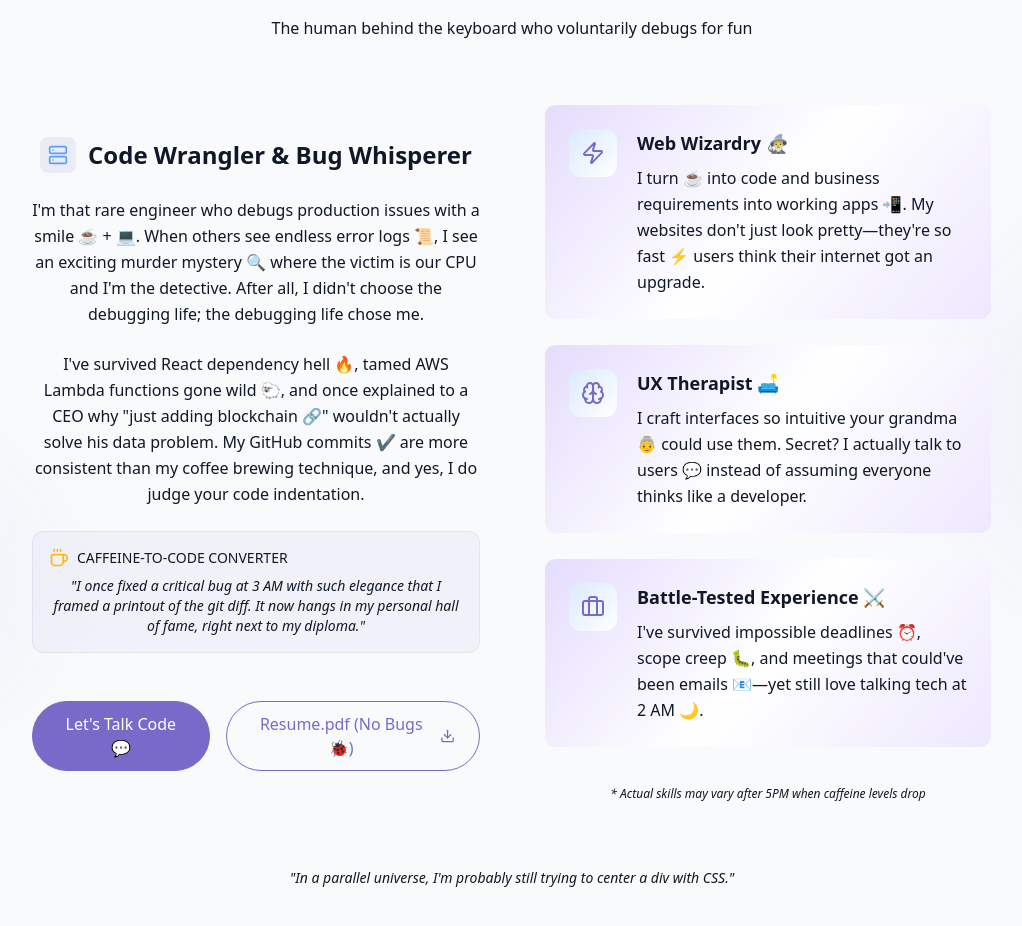
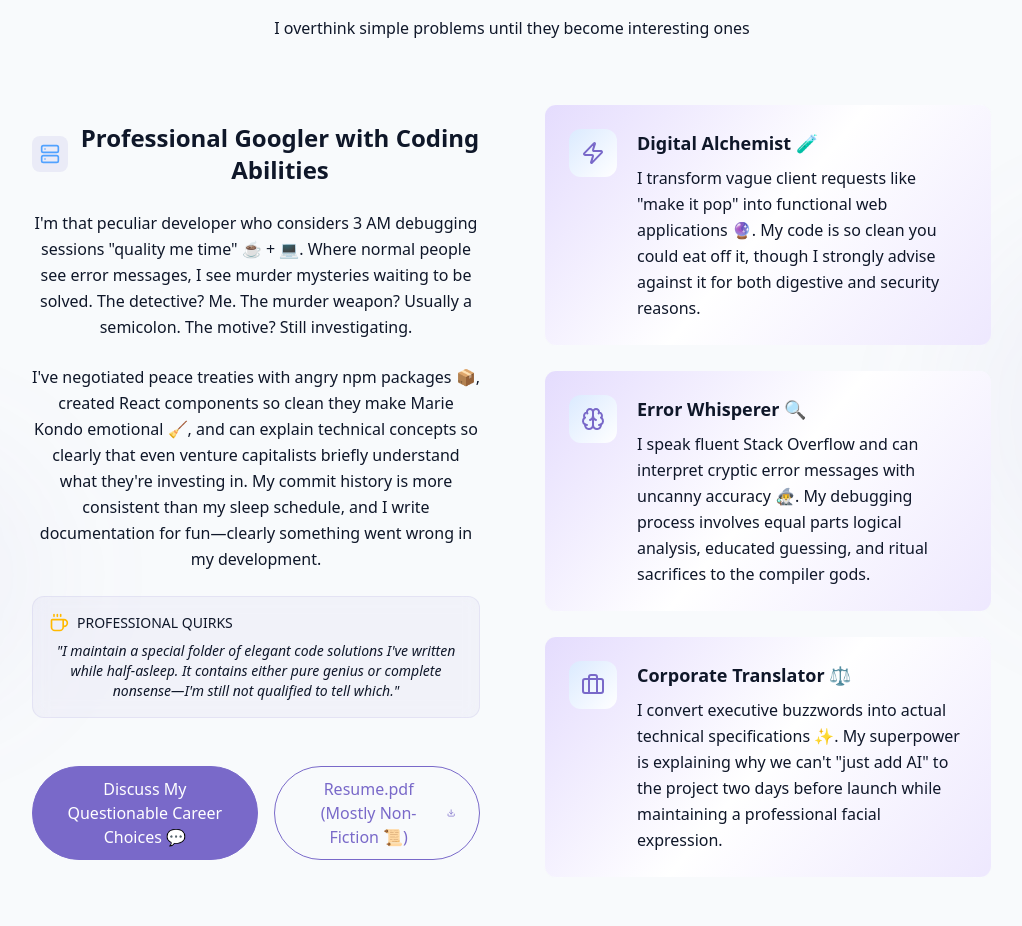
Before and after one commit to robert-nguyenn/personal-site, a React (Vite) app: page / in a window 1280 px wide. Shown: the part 960-1886 px from the top of the page, without its empty margins (128-1150 px from the left). Built offline with nearby package versions, Linux system fonts and the light colour scheme.

Commit message:
style: Revamp AboutSection with engaging language and humor; enhance descriptions and layout for a more captivating user experience

```diff
--- a/src/components/AboutSection.jsx
+++ b/src/components/AboutSection.jsx
@@ -17,7 +17,7 @@ export const AboutSection = () => {
             </span>
           </h2>
           <p className="mt-4 text-muted-foreground max-w-3xl mx-auto">
-            The human behind the keyboard who voluntarily debugs for fun
+            I overthink simple problems until they become interesting ones
           </p>
         </div>
 
@@ -28,30 +28,30 @@ export const AboutSection = () => {
               <span className="p-2 rounded-lg bg-primary/10 mr-3">
                 <Server className="h-5 w-5 text-blue-400"/>
               </span>
-              <span>Code Wrangler & Bug Whisperer</span>
+              <span>Professional Googler with Coding Abilities</span>
             </h3>
 
             <p className="text-muted-foreground leading-relaxed">
-              I'm that rare engineer who debugs production issues with a smile ☕ + 💻. When others see endless error logs 📜, I see an exciting murder mystery 🔍 where the victim is our CPU and I'm the detective. After all, I didn't choose the debugging life; the debugging life chose me.
+              I'm that peculiar developer who considers 3 AM debugging sessions "quality me time" ☕ + 💻. Where normal people see error messages, I see murder mysteries waiting to be solved. The detective? Me. The murder weapon? Usually a semicolon. The motive? Still investigating.
             </p>
 
             <p className="text-muted-foreground leading-relaxed">
-              I've survived React dependency hell 🔥, tamed AWS Lambda functions gone wild 🐑, and once explained to a CEO why "just adding blockchain 🔗" wouldn't actually solve his data problem. My GitHub commits ✔️ are more consistent than my coffee brewing technique, and yes, I do judge your code indentation.
+              I've negotiated peace treaties with angry npm packages 📦, created React components so clean they make Marie Kondo emotional 🧹, and can explain technical concepts so clearly that even venture capitalists briefly understand what they're investing in. My commit history is more consistent than my sleep schedule, and I write documentation for fun—clearly something went wrong in my development.
             </p>
 
             <div className="mt-6 p-4 rounded-xl bg-primary/5 backdrop-blur-sm border border-primary/10">
               <div className="flex items-center mb-2">
                 <Coffee className="h-5 w-5 text-amber-400 mr-2" />
-                <span className="font-medium text-sm">CAFFEINE-TO-CODE CONVERTER</span>
+                <span className="font-medium text-sm">PROFESSIONAL QUIRKS</span>
               </div>
               <p className="text-sm text-muted-foreground italic">
-                "I once fixed a critical bug at 3 AM with such elegance that I framed a printout of the git diff. It now hangs in my personal hall of fame, right next to my diploma."
+                "I maintain a special folder of elegant code solutions I've written while half-asleep. It contains either pure genius or complete nonsense—I'm still not qualified to tell which."
               </p>
             </div>
 
             <div className="flex flex-col sm:flex-row gap-4 pt-6 justify-center">
               <a href="#contact" className="cosmic-button group relative overflow-hidden px-6 py-2.5 rounded-full bg-primary text-white hover:shadow-lg hover:shadow-primary/20 transition-all flex items-center justify-center gap-2">
-                <span className="relative z-10">Let's Talk Code 💬</span>
+                <span className="relative z-10">Discuss My Questionable Career Choices 💬</span>
                 <span className="absolute inset-0 bg-gradient-to-r from-blue-600 to-primary transform scale-x-0 group-hover:scale-x-100 transition-transform origin-left duration-300"></span>
               </a>
 
@@ -60,7 +60,7 @@ export const AboutSection = () => {
                 download
                 className="px-6 py-2.5 rounded-full border border-primary text-primary hover:bg-primary hover:text-white transition-all duration-300 hover:shadow-md hover:shadow-primary/20 flex items-center justify-center gap-2 group"
               >
-                <span>Resume.pdf (No Bugs 🐞)</span>
+                <span>Resume.pdf (Mostly Non-Fiction 📜)</span>
                 <svg xmlns="http://www.w3.org/2000/svg" width="16" height="16" viewBox="0 0 24 24" fill="none" stroke="currentColor" strokeWidth="2" strokeLinecap="round" strokeLinejoin="round" className="transform group-hover:translate-y-1 transition-transform">
                   <path d="M21 15v4a2 2 0 0 1-2 2H5a2 2 0 0 1-2-2v-4"/>
                   <polyline points="7 10 12 15 17 10"/>
@@ -78,9 +78,9 @@ export const AboutSection = () => {
                   <Zap className="h-6 w-6 text-primary"/>
                 </div>
                 <div className="text-left">
-                  <h4 className="font-semibold text-lg mb-2 group-hover:text-primary transition-colors">Web Wizardry 🧙‍♂️</h4>
+                  <h4 className="font-semibold text-lg mb-2 group-hover:text-primary transition-colors">Digital Alchemist 🧪</h4>
                   <p className="text-muted-foreground leading-relaxed">
-                    I turn ☕ into code and business requirements into working apps 📲. My websites don't just look pretty—they're so fast ⚡ users think their internet got an upgrade.
+                    I transform vague client requests like "make it pop" into functional web applications 🔮. My code is so clean you could eat off it, though I strongly advise against it for both digestive and security reasons.
                   </p>
                 </div>
               </div>
@@ -92,9 +92,9 @@ export const AboutSection = () => {
                   <Brain className="h-6 w-6 text-primary"/>
                 </div>
                 <div className="text-left">
-                  <h4 className="font-semibold text-lg mb-2 group-hover:text-primary transition-colors">UX Therapist 🛋️</h4>
+                  <h4 className="font-semibold text-lg mb-2 group-hover:text-primary transition-colors">Error Whisperer 🔍</h4>
                   <p className="text-muted-foreground leading-relaxed">
-                    I craft interfaces so intuitive your grandma 👵 could use them. Secret? I actually talk to users 💬 instead of assuming everyone thinks like a developer.
+                    I speak fluent Stack Overflow and can interpret cryptic error messages with uncanny accuracy 🧙‍♂️. My debugging process involves equal parts logical analysis, educated guessing, and ritual sacrifices to the compiler gods.
                   </p>
                 </div>
               </div>
@@ -106,26 +106,14 @@ export const AboutSection = () => {
                   <Briefcase className="h-6 w-6 text-primary"/>
                 </div>
                 <div className="text-left">
-                  <h4 className="font-semibold text-lg mb-2 group-hover:text-primary transition-colors">Battle-Tested Experience ⚔️</h4>
+                  <h4 className="font-semibold text-lg mb-2 group-hover:text-primary transition-colors">Corporate Translator ⚖️</h4>
                   <p className="text-muted-foreground leading-relaxed">
-                    I've survived impossible deadlines ⏰, scope creep 🐛, and meetings that could've been emails 📧—yet still love talking tech at 2 AM 🌙.
+                    I convert executive buzzwords into actual technical specifications ✨. My superpower is explaining why we can't "just add AI" to the project two days before launch while maintaining a professional facial expression.
                   </p>
                 </div>
               </div>
             </div>
-
-            <div className="text-center mt-2">
-              <span className="text-xs text-muted-foreground italic">
-                * Actual skills may vary after 5PM when caffeine levels drop
-              </span>
-            </div>
           </div>
-        </div>
-
-        <div className="mt-16 text-center">
-          <p className="text-sm text-muted-foreground italic">
-            "In a parallel universe, I'm probably still trying to center a div with CSS."
-          </p>
         </div>
       </div>
     </section>
```
